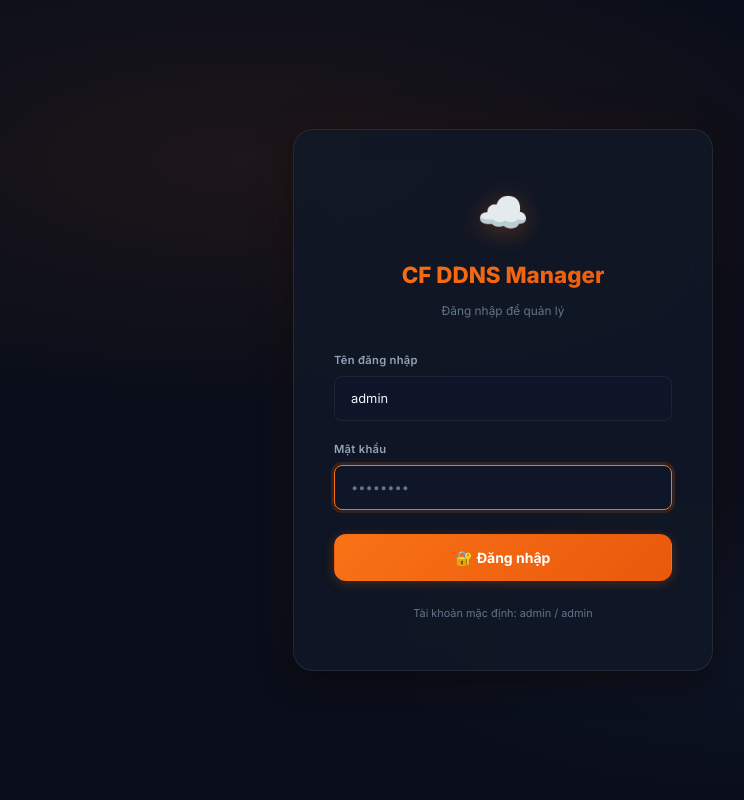
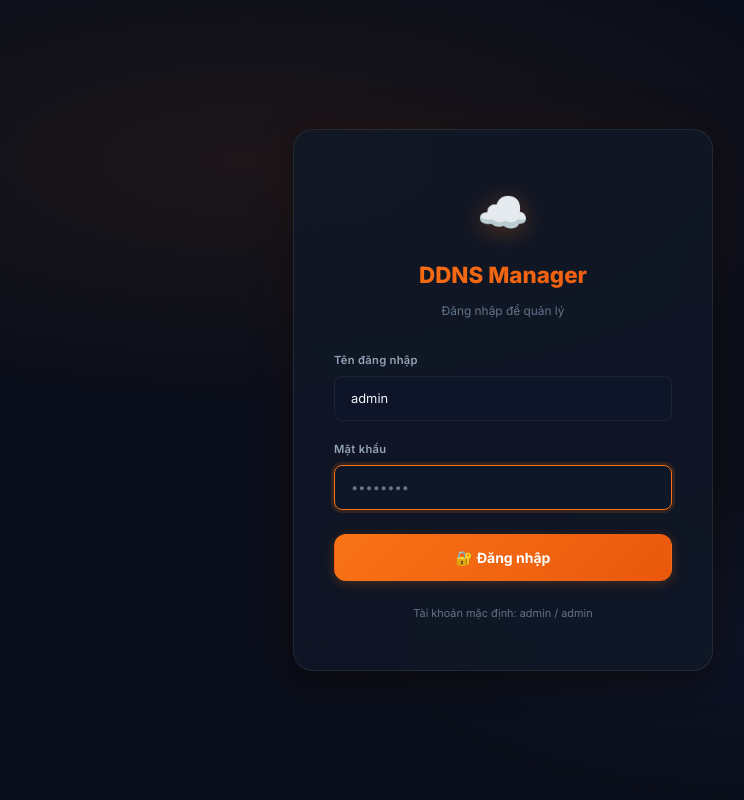
Before and after one commit to nqthaivl/cloudflare-ddns, a Flask app: page / in a window 1280 px wide. Shown: the whole page, without its empty margins (137-881 px from the left). Run offline with Flask 2, Linux system fonts and the light colour scheme.

Commit message:
Change login title from 'CF DDNS Manager' to 'DDNS Manager'

```diff
--- a/App/templates/index.html
+++ b/App/templates/index.html
@@ -20,7 +20,7 @@
         <div class="login-card">
             <div class="login-header">
                 <div class="login-logo">☁️</div>
-                <h1 class="login-title">CF DDNS Manager</h1>
+                <h1 class="login-title">DDNS Manager</h1>
                 <p class="login-subtitle">Đăng nhập để quản lý</p>
             </div>
             <div class="login-form">
```
